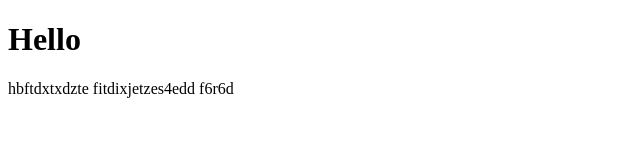
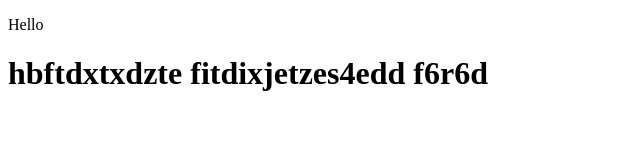
Before and after one commit to david7016/recipes, a plain HTML site: page david.html in a window 1280 px wide. Shown: the whole page, without its empty margins (0-640 px from the left). Drawn offline with Linux system fonts and the light colour scheme.

Commit message:
fix an error

```diff
--- a/david.html
+++ b/david.html
@@ -6,8 +6,8 @@
     <title>Document</title>
 </head>
 <body>
-    <h1>Hello</h1>
-    <p>hbftdxtxdzte fitdixjetzes4edd f6r6d</p>
+    <p>Hello</p>
+    <h1>hbftdxtxdzte fitdixjetzes4edd f6r6d</h1>
 
 </body>
 </html>
```
